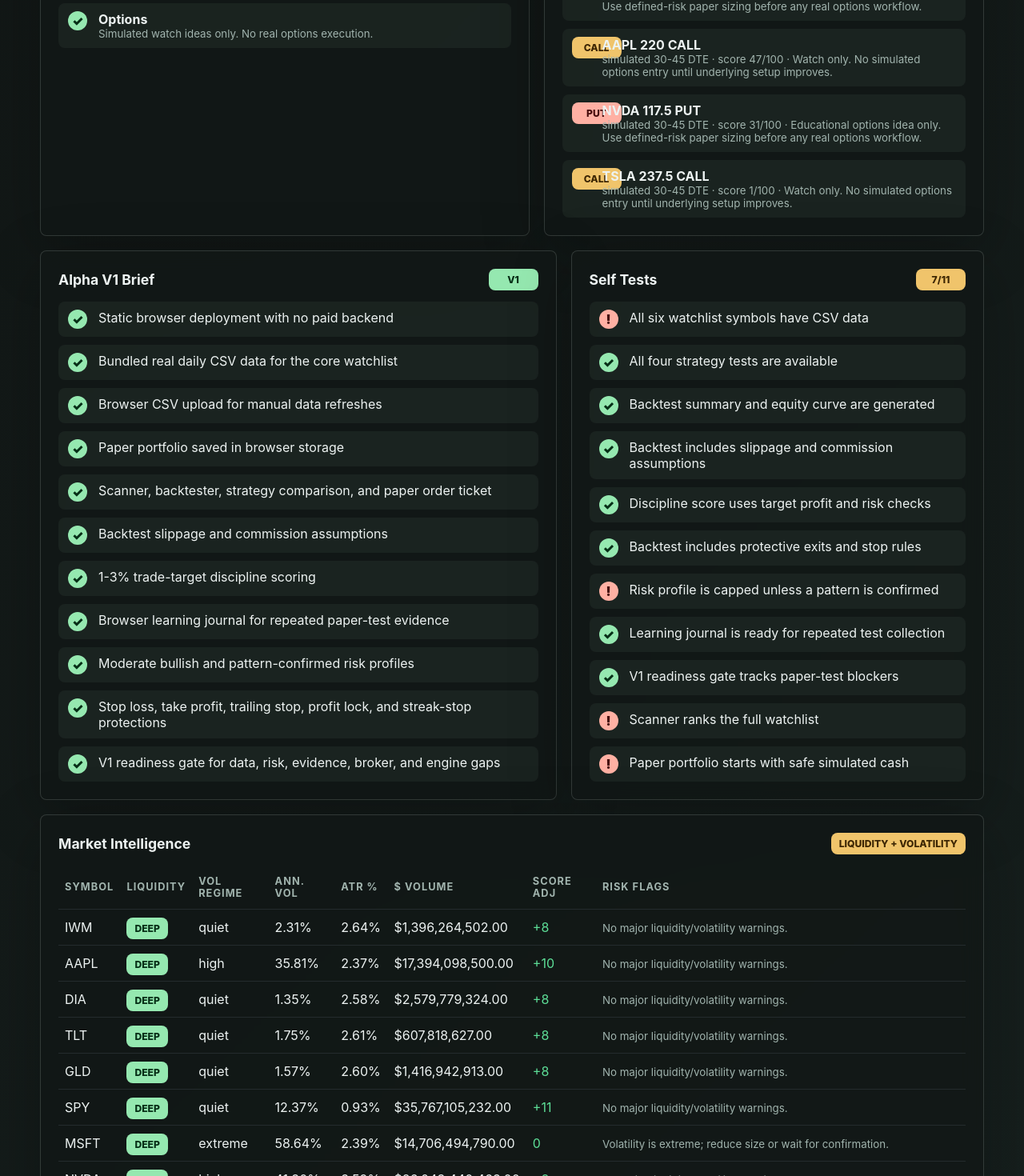
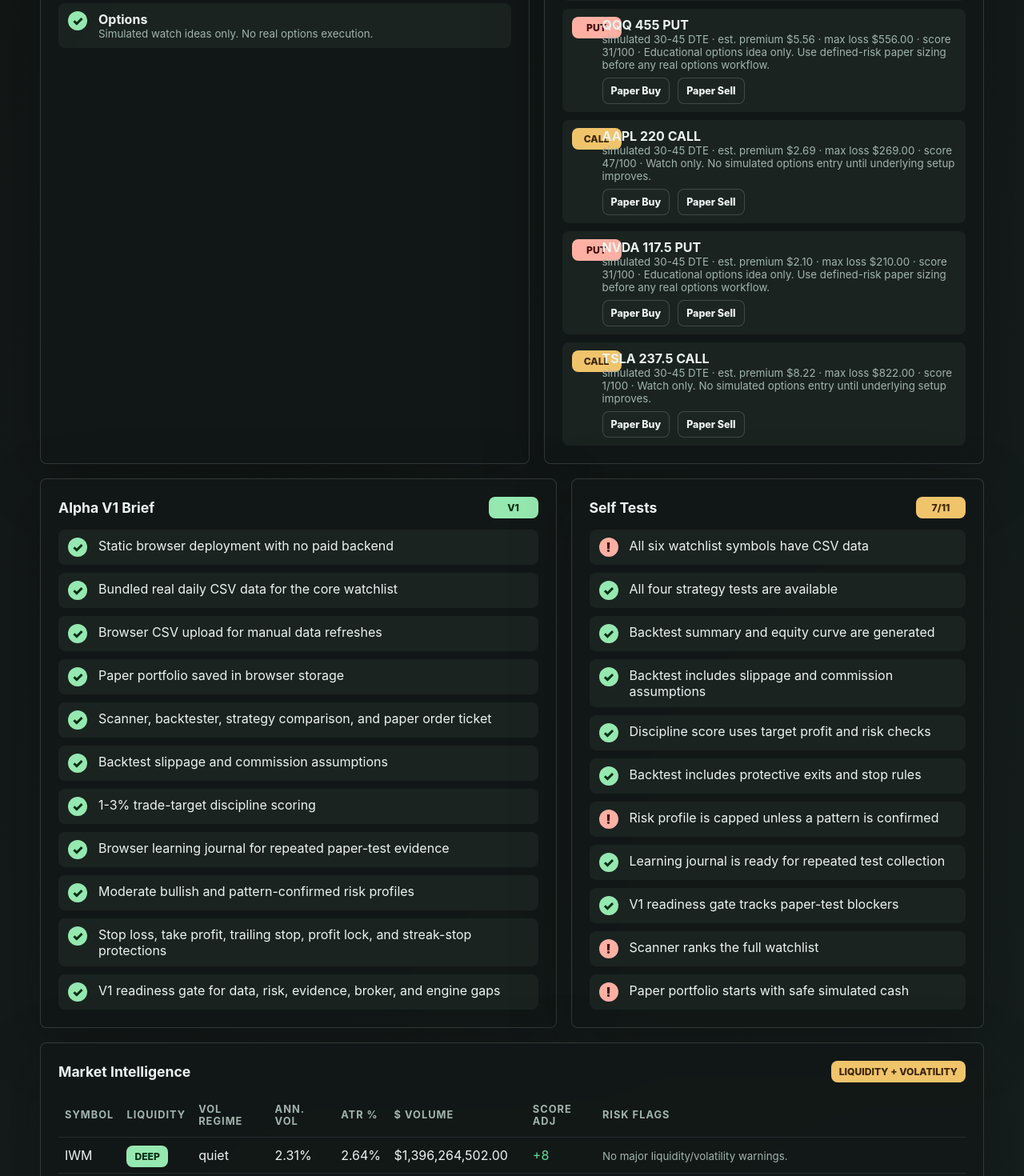
Before and after one commit to mberry19932025/-Apha--V1, a React (Vite) app in the folder frontend/: page / in a window 1280 px wide. Shown: the part 1200-2670 px from the top of the page at 80% size. Built offline with nearby package versions, Linux system fonts and the light colour scheme; no server answers.

Commit message:
Add paper options order execution

```diff
--- a/frontend/src/botEngine.js
+++ b/frontend/src/botEngine.js
@@ -461,12 +461,20 @@
     const rawStrike = direction === "call" ? price * 1.02 : price * 0.98;
     const strike = round(Math.round(rawStrike / strikeStep) * strikeStep, 2);
     const score = Math.max(1, Math.min(99, Math.round((setup?.score || 50) * 0.7)));
+    const premium = estimateOptionPremium({
+      underlyingPrice: price,
+      strike,
+      contractType: direction,
+      volatilityScore: setup?.intelligence?.volatilityScore || 60
+    });
 
     return {
       underlying,
       contractType: direction,
       strike,
       expiry: "simulated 30-45 DTE",
+      premium,
+      notionalCost: round(premium * 100),
       score,
       stance: setup?.action || "hold",
       note:
@@ -475,6 +483,21 @@
           : "Educational options idea only. Use defined-risk paper sizing before any real options workflow."
     };
   });
+}
+
+export function estimateOptionPremium({
+  underlyingPrice,
+  strike,
+  contractType,
+  volatilityScore = 60
+}) {
+  const intrinsic =
+    contractType === "call"
+      ? Math.max(0, underlyingPrice - strike)
+      : Math.max(0, strike - underlyingPrice);
+  const volatilityFactor = Math.max(0.012, (100 - volatilityScore) / 2400);
+  const timeValue = Math.max(0.35, underlyingPrice * volatilityFactor);
+  return round(Math.max(0.25, intrinsic + timeValue), 2);
 }
 
 export function getSymbolCategory(symbol) {
@@ -1275,12 +1298,19 @@
     startingCash: 1000,
     realizedPnl: 0,
     trades: [],
-    positions: {}
+    positions: {},
+    optionPositions: {}
   };
 }
 
 export function buildPortfolio(state, market) {
-  const positions = Object.entries(state.positions).map(([symbol, position]) => {
+  const safeState = {
+    ...state,
+    positions: state.positions || {},
+    optionPositions: state.optionPositions || {},
+    trades: state.trades || []
+  };
+  const positions = Object.entries(safeState.positions).map(([symbol, position]) => {
     const quote = market.find((item) => item.symbol === symbol);
     const marketValue = quote ? quote.price * position.quantity : 0;
     const unrealizedPnl = marketValue - position.averagePrice * position.quantity;
@@ -1298,22 +1328,49 @@
       openedAt: position.openedAt || null
     };
   });
+  const optionPositions = Object.entries(safeState.optionPositions).map(([contractId, position]) => {
+    const quote = market.find((item) => item.symbol === position.underlying);
+    const markPremium = quote
+      ? estimateOptionPremium({
+          underlyingPrice: quote.price,
+          strike: position.strike,
+          contractType: position.contractType,
+          volatilityScore: position.volatilityScore || 60
+        })
+      : position.averagePremium;
+    const marketValue = markPremium * 100 * position.quantity;
+    const costBasis = position.averagePremium * 100 * position.quantity;
+    const unrealizedPnl = marketValue - costBasis;
+
+    return {
+      contractId,
+      ...position,
+      markPremium,
+      marketValue: round(marketValue),
+      unrealizedPnl: round(unrealizedPnl),
+      unrealizedPnlPercent: costBasis ? round((unrealizedPnl / costBasis) * 100, 2) : 0
+    };
+  });
 
   const exposure = positions.reduce((sum, position) => sum + position.marketValue, 0);
-  const equity = state.cash + exposure;
+  const optionsExposure = optionPositions.reduce((sum, position) => sum + position.marketValue, 0);
+  const equity = safeState.cash + exposure + optionsExposure;
 
   return {
     mode: "static paper",
-    cash: round(state.cash),
+    cash: round(safeState.cash),
     equity: round(equity),
-    startingCash: state.startingCash,
-    realizedPnl: round(state.realizedPnl),
-    totalReturn: round(equity - state.startingCash),
-    totalReturnPercent: round(((equity - state.startingCash) / state.startingCash) * 100),
+    startingCash: safeState.startingCash,
+    realizedPnl: round(safeState.realizedPnl || 0),
+    totalReturn: round(equity - safeState.startingCash),
+    totalReturnPercent: round(((equity - safeState.startingCash) / safeState.startingCash) * 100),
     exposure: round(exposure),
+    optionsExposure: round(optionsExposure),
     exposurePercent: equity ? round((exposure / equity) * 100) : 0,
+    optionsExposurePercent: equity ? round((optionsExposure / equity) * 100) : 0,
     positions,
-    trades: state.trades.slice(-20).reverse()
+    optionPositions,
+    trades: safeState.trades.slice(-30).reverse()
   };
 }
 
@@ -1386,3 +1443,94 @@
 
   return next;
 }
+
+export function placePaperOptionTrade(state, optionIdea, order = {}) {
+  const side = String(order.side || "buy").trim().toLowerCase();
+  const quantity = Number(order.quantity || 1);
+  const premium = Number(optionIdea.premium || 0);
+  const contractId = `${optionIdea.underlying}-${optionIdea.expiry}-${optionIdea.strike}-${optionIdea.contractType}`.replaceAll(
+    " ",
+    "-"
+  );
+
+  if (!["buy", "sell"].includes(side)) {
+    throw new Error("Option side must be buy or sell.");
+  }
+
+  if (!Number.isFinite(quantity) || quantity <= 0) {
+    throw new Error("Option contract quantity must be greater than zero.");
+  }
+
+  if (!Number.isFinite(premium) || premium <= 0) {
+    throw new Error("Option idea has no valid simulated premium.");
+  }
+
+  const next =
+    typeof structuredClone === "function"
+      ? structuredClone(state)
+      : JSON.parse(JSON.stringify(state));
+  next.optionPositions ||= {};
+  next.trades ||= [];
+
+  const gross = premium * 100 * quantity;
+  const maxOptionsOrder = Math.max(50, next.startingCash * 0.2);
+  const position = next.optionPositions[contractId] || {
+    underlying: optionIdea.underlying,
+    contractType: optionIdea.contractType,
+    strike: optionIdea.strike,
+    expiry: optionIdea.expiry,
+    quantity: 0,
+    averagePremium: 0,
+    volatilityScore: optionIdea.volatilityScore || 60,
+    openedAt: new Date().toISOString()
+  };
+  let realizedPnl = 0;
+
+  if (side === "buy") {
+    if (gross > maxOptionsOrder) {
+      throw new Error(`Options paper order exceeds ${round((maxOptionsOrder / next.startingCash) * 100)}% risk cap.`);
+    }
+    if (gross > next.cash) {
+      throw new Error("Insufficient paper cash for option premium.");
+    }
+
+    const totalCost = position.averagePremium * 100 * position.quantity + gross;
+    position.quantity += quantity;
+    position.averagePremium = totalCost / (position.quantity * 100);
+    next.cash -= gross;
+    next.optionPositions[contractId] = position;
+  } else {
+    if (position.quantity < quantity) {
+      throw new Error("Cannot sell more option contracts than the paper portfolio holds.");
+    }
+
+    realizedPnl = (premium - position.averagePremium) * 100 * quantity;
+    position.quantity -= quantity;
+    next.cash += gross;
+    next.realizedPnl = (next.realizedPnl || 0) + realizedPnl;
+
+    if (position.quantity === 0) {
+      delete next.optionPositions[contractId];
+    } else {
+      next.optionPositions[contractId] = position;
+    }
+  }
+
+  next.trades.push({
+    id:
+      globalThis.crypto?.randomUUID?.() ||
+      `${Date.now()}-${Math.random().toString(16).slice(2)}`,
+    assetType: "option",
+    contractId,
+    symbol: optionIdea.underlying,
+    side,
+    quantity,
+    price: round(premium),
+    gross: round(gross),
+    realizedPnl: round(realizedPnl),
+    description: `${optionIdea.underlying} ${optionIdea.strike} ${optionIdea.contractType.toUpperCase()} ${optionIdea.expiry}`,
+    createdAt: new Date().toISOString()
+  });
+
+  return next;
+}
--- a/frontend/src/main.jsx
+++ b/frontend/src/main.jsx
@@ -13,6 +13,7 @@
   getMarketSnapshot,
   getSignals,
   loadBundledData,
+  placePaperOptionTrade,
   placePaperTrade,
   parseCandlesCsv,
   runBacktest,
@@ -357,6 +358,26 @@
     }
   }
 
+  function tradeOptionIdea(idea, side) {
+    setMessage("");
+
+    try {
+      const nextPortfolioState = placePaperOptionTrade(portfolioState, idea, {
+        side,
+        quantity: 1
+      });
+      setPortfolioState(nextPortfolioState);
+      const latestTrade = nextPortfolioState.trades.at(-1);
+      setMessage(
+        `${side.toUpperCase()} option filled: ${latestTrade.description} x ${latestTrade.quantity} at ${formatMoney(
+          latestTrade.price
+        )} premium.`
+      );
+    } catch (error) {
+      setMessage(error.message);
+    }
+  }
+
   function toggleWatch(symbol) {
     setWatchlist((current) =>
       current.includes(symbol)
@@ -843,8 +864,17 @@
                     {idea.underlying} {idea.strike} {idea.contractType.toUpperCase()}
                   </strong>
                   <small>
-                    {idea.expiry} · score {idea.score}/100 · {idea.note}
+                    {idea.expiry} · est. premium {formatMoney(idea.premium)} · max loss{" "}
+                    {formatMoney(idea.notionalCost)} · score {idea.score}/100 · {idea.note}
                   </small>
+                  <span className="quick-actions inline-actions">
+                    <button type="button" className="secondary mini" onClick={() => tradeOptionIdea(idea, "buy")}>
+                      Paper Buy
+                    </button>
+                    <button type="button" className="secondary mini" onClick={() => tradeOptionIdea(idea, "sell")}>
+                      Paper Sell
+                    </button>
+                  </span>
                 </span>
               </div>
             ))}
@@ -1779,6 +1809,44 @@
         </article>
 
         <article className="card">
+          <h2>Paper Option Positions</h2>
+          <table>
+            <thead>
+              <tr>
+                <th>Contract</th>
+                <th>Qty</th>
+                <th>Avg</th>
+                <th>Mark</th>
+                <th>Value</th>
+                <th>P/L</th>
+              </tr>
+            </thead>
+            <tbody>
+              {portfolio.optionPositions.length ? (
+                portfolio.optionPositions.map((position) => (
+                  <tr key={position.contractId}>
+                    <td>
+                      {position.underlying} {position.strike} {position.contractType.toUpperCase()}
+                    </td>
+                    <td>{position.quantity}</td>
+                    <td>{formatMoney(position.averagePremium)}</td>
+                    <td>{formatMoney(position.markPremium)}</td>
+                    <td>{formatMoney(position.marketValue)}</td>
+                    <td className={position.unrealizedPnl >= 0 ? "gain" : "loss"}>
+                      {formatMoney(position.unrealizedPnl)} · {formatPercent(position.unrealizedPnlPercent)}
+                    </td>
+                  </tr>
+                ))
+              ) : (
+                <tr>
+                  <td colSpan="6">No paper option positions.</td>
+                </tr>
+              )}
+            </tbody>
+          </table>
+        </article>
+
+        <article className="card">
           <h2>Recent Paper Trades</h2>
           <table>
             <thead>
@@ -1795,7 +1863,7 @@
                 portfolio.trades.map((trade) => (
                   <tr key={trade.id}>
                     <td>{new Date(trade.createdAt).toLocaleTimeString()}</td>
-                    <td>{trade.symbol}</td>
+                    <td>{trade.assetType === "option" ? trade.description : trade.symbol}</td>
                     <td>
                       <span className={`pill ${trade.side}`}>{trade.side}</span>
                     </td>
--- a/frontend/src/styles.css
+++ b/frontend/src/styles.css
@@ -188,6 +188,10 @@
   display: flex;
   flex-wrap: wrap;
   gap: 10px;
+}
+
+.inline-actions {
+  margin-top: 8px;
 }
 
 .toggle-row {
```
